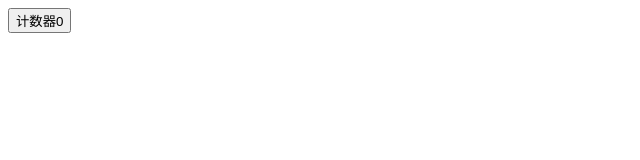
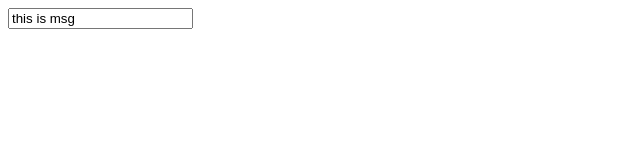
Before and after one commit to Jimmy-22/learn_react, a React (Create React App) app: page / in a window 1280 px wide. Shown: the top 160 px of the page, without its empty margins (0-640 px from the left). Built offline with nearby package versions, Linux system fonts and the light colour scheme.

Commit message:
feat： 受控表单组件

```diff
--- a/src/App.js
+++ b/src/App.js
@@ -1,43 +1,28 @@
-import React from "react";
+import React from 'react'
 
-// 类组件的状态
-class Counter extends React.Component {
-  // 初始化状态
-  state = { count: 0 };
-  // 定义修改数据的方法
-  setCount = () => {
-    this.setState({
-      count: this.state.count + 1,
-    });
-  };
+// 受控表单组件
+class InputComponent extends React.Component {
+  state = {
+    msg: 'this is msg'
+  }
+  changeHander = (e) => {
+    this.setState({ msg: e.target.value })
+  }
   render() {
-    // 读取状态
-    return <button onClick={this.setCount}>计数器{this.state.count}</button>;
+    return (
+      <div>
+        <input value={this.state.msg} onChange={this.changeHander} />
+      </div>
+    )
   }
 }
 
 function App() {
   return (
     <div className="App">
-      <Counter></Counter>
+      <InputComponent />
     </div>
-  );
+  )
 }
 
-export default App;
-
-// React 中的状态不可变,不要直接修改状态的值,而是基于当前状态创建新的状态值
-// state = {
-//   count: 0,
-//   list: [1, 2, 3],
-//   person: {
-//     name: "jack",
-//     age: 18,
-//   },
-// };
-// // 基于当前状态创建新值
-// this.setState({
-//   count:this.state.count +1,
-//   list: [...this.state.list,4],
-//   person:{...this.state.person,name:"messi"}
-// })
+export default App
```
Also changed, not shown: src/demo/App4.js (added, +43 -0 lines), 1 other file (tests, documents, lock files or other folders).
